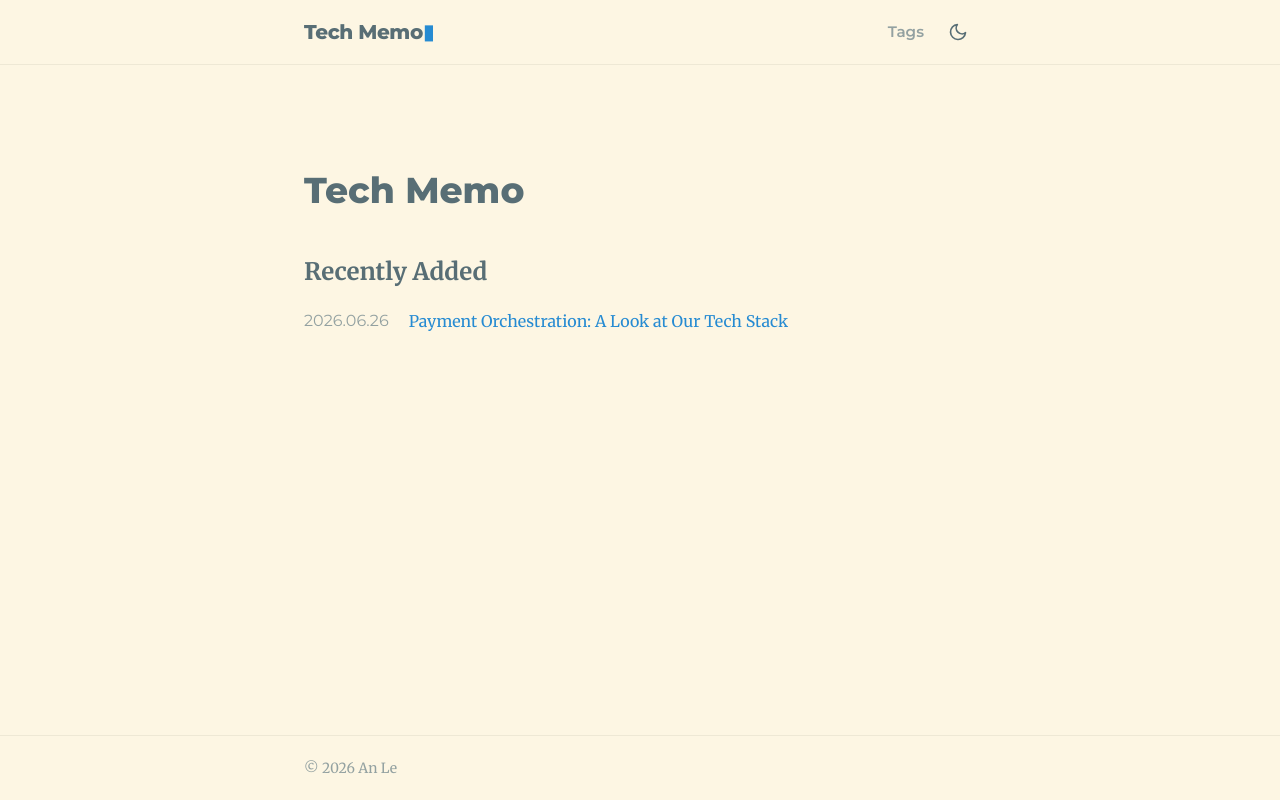
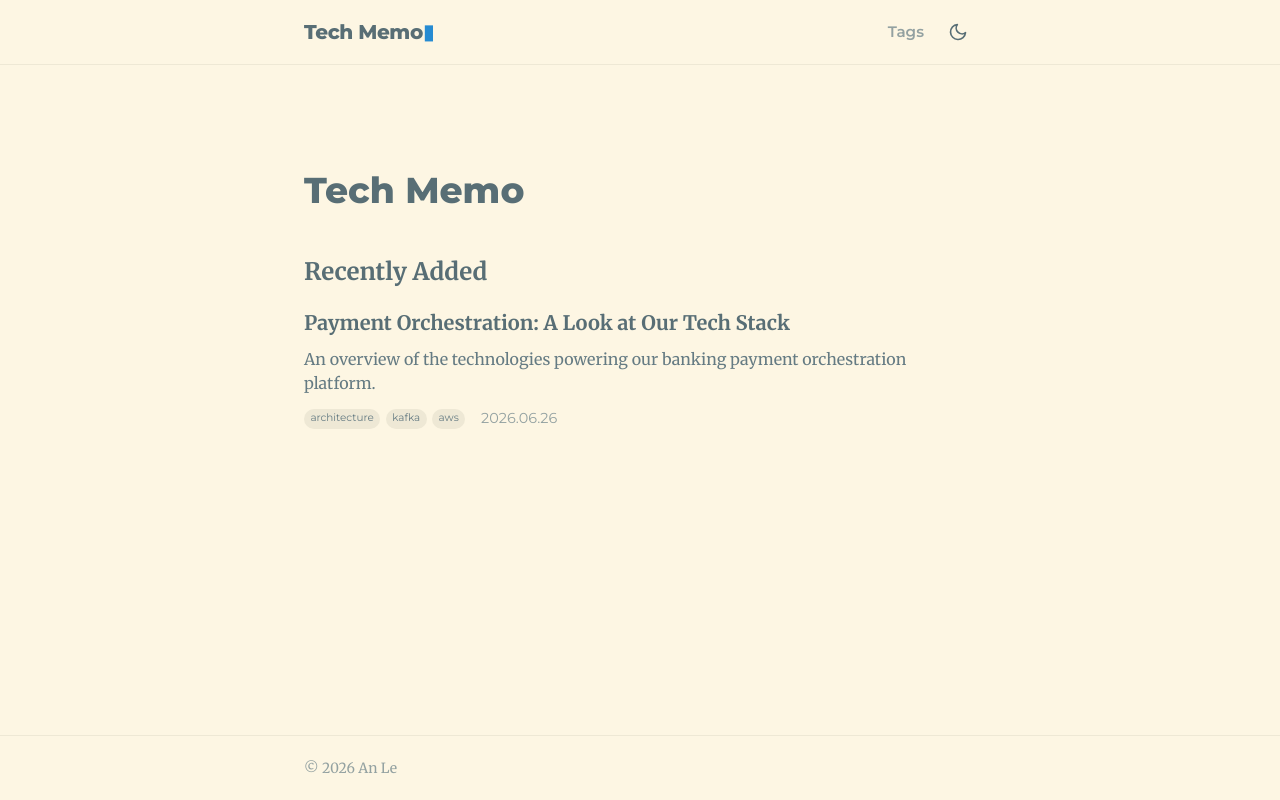
Before and after one commit to anlt149/tememo, an Astro site: page / in a window 1280 px wide. Built offline with nearby package versions, Linux system fonts and the light colour scheme; Astro itself is replaced by a stand-in of ours.

Commit message:
Update UI

```diff
--- a/src/pages/index.astro
+++ b/src/pages/index.astro
@@ -45,30 +45,68 @@ const posts = (await getCollection('blog')).sort(
 				color: var(--heading-color);
 				text-decoration: none;
 			}
-			ul {
+			.post-list {
 				list-style-type: none;
 				padding: 0;
 				margin: 0;
 			}
-			li {
+			.post-item {
 				display: flex;
-				flex-direction: row;
-				line-height: 1.75rem;
+				flex-direction: column;
+				margin-bottom: 2rem;
+				padding-bottom: 2rem;
+				border-bottom: 1px solid var(--border-color);
+			}
+			.post-item:last-child {
+				border-bottom: none;
+				margin-bottom: 0;
+				padding-bottom: 0;
+			}
+			.post-title {
+				font-size: 1.25rem;
+				font-weight: 700;
+				color: var(--heading-color);
+				text-decoration: none;
+				font-family: var(--font-serif);
 				margin-bottom: 0.5rem;
 			}
-			.post-date {
-				flex: none;
-				color: var(--text-muted);
+			.post-title:hover {
+				text-decoration: underline;
+			}
+			.post-description {
+				font-size: 1rem;
+				color: var(--text-color);
+				margin-bottom: 0.75rem;
+				line-height: 1.5;
+				margin-top: 0;
+			}
+			.post-meta {
+				display: flex;
+				align-items: center;
+				gap: 1rem;
 				font-family: var(--font-sans);
 			}
-			.post-link {
-				margin-left: 1.25rem;
-				color: var(--accent);
+			.post-tags {
+				display: flex;
+				flex-wrap: wrap;
+				gap: 0.35rem;
+			}
+			.post-tag {
+				font-size: 0.65rem;
+				background-color: var(--bg-highlight);
+				color: var(--text-color);
+				padding: 0.1rem 0.4rem;
+				border-radius: 9999px;
+				text-transform: lowercase;
 				text-decoration: none;
-				font-family: var(--font-serif);
+				transition: background-color 0.2s;
 			}
-			.post-link:hover {
-				text-decoration: underline;
+			.post-tag:hover {
+				background-color: var(--border-color);
+			}
+			.post-date {
+				color: var(--text-muted);
+				font-size: 0.9rem;
 			}
 		</style>
 	</head>
@@ -82,16 +120,28 @@ const posts = (await getCollection('blog')).sort(
 			<div class="section-title">
 				<a href="#recently-added">Recently Added</a>
 			</div>
-			<ul>
+			<ul class="post-list">
 				{
 					posts.map((post) => (
-						<li>
-							<span class="post-date">
-								<FormattedDate date={post.data.pubDate} />
-							</span>
-							<a class="post-link" href={`${import.meta.env.BASE_URL === '/' ? '' : import.meta.env.BASE_URL.replace(/\/$/, '')}/${post.id}/`}>
+						<li class="post-item">
+							<a class="post-title" href={`${import.meta.env.BASE_URL === '/' ? '' : import.meta.env.BASE_URL.replace(/\/$/, '')}/${post.id}/`}>
 								{post.data.title}
 							</a>
+							{post.data.description && (
+								<p class="post-description">{post.data.description}</p>
+							)}
+							<div class="post-meta">
+								{post.data.tags && post.data.tags.length > 0 && (
+									<div class="post-tags">
+										{post.data.tags.map((tag) => (
+											<a href={`${import.meta.env.BASE_URL === '/' ? '' : import.meta.env.BASE_URL.replace(/\/$/, '')}/tags/${tag}/`} class="post-tag">{tag}</a>
+										))}
+									</div>
+								)}
+								<span class="post-date">
+									<FormattedDate date={post.data.pubDate} />
+								</span>
+							</div>
 						</li>
 					))
 				}
```
Also changed, not shown: src/layouts/BlogPost.astro (+23 -0 lines).
